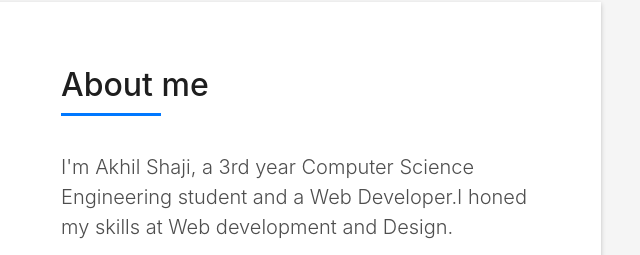
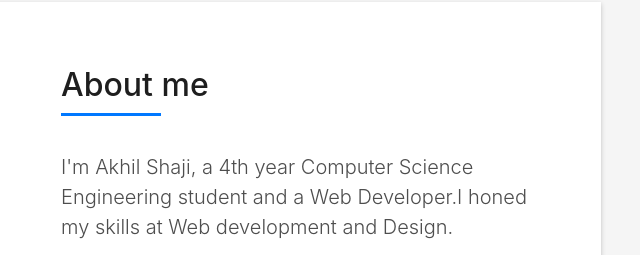
Before and after one commit to Akhil-102001/portfoliowebsite, a plain HTML site: page index.html in a window 1280 px wide. Shown: the part 862-1117 px from the top of the page, 594-1234 px from the left. Drawn offline with Linux system fonts and the light colour scheme; files whose address does not match are found by name.

Commit message:
Update index.html

```diff
--- a/index.html
+++ b/index.html
@@ -136,7 +136,7 @@
                     </h5>
                   </div>
                   <p class="lead">
-                    I'm Akhil Shaji, a 3rd year Computer Science Engineering student and a Web Developer.I honed my skills at Web development and Design.
+                    I'm Akhil Shaji, a 4th year Computer Science Engineering student and a Web Developer.I honed my skills at Web development and Design.
                   </p>
                   <p class="lead">
                     I develop websites with HTML, CSS and JavaScript. Being a diligent, hardworking and result oriented person, I always work towards achieving best result on each work I lay my hands on.
```
